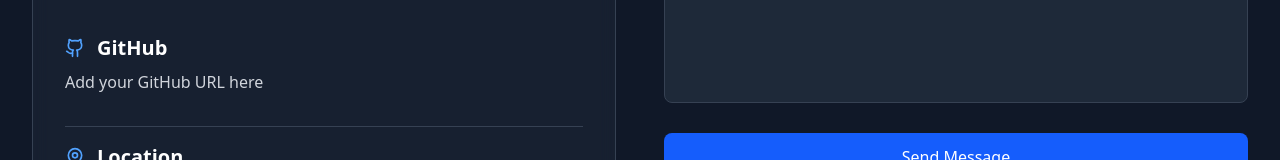
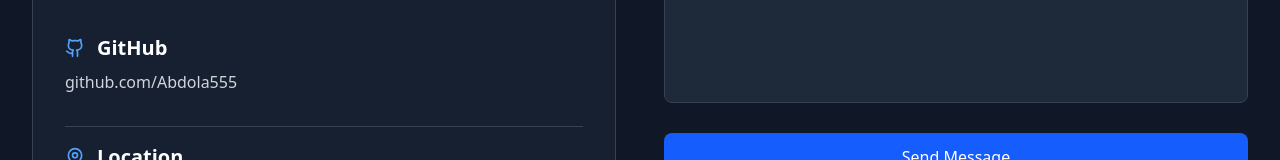
Before and after one commit to Abdola555/abdallah-elmaghawry, a React (Vite) app: page / in a window 1280 px wide. Shown: the part 7641-7801 px from the top of the page. Built offline with nearby package versions, Linux system fonts and the light colour scheme.

Commit message:
Add GitHub URL to portfolio

```diff
--- a/src/Portfolio.jsx
+++ b/src/Portfolio.jsx
@@ -815,7 +815,14 @@ function Portfolio() {
                       <Github className="h-5 w-5 text-blue-400 mr-3" />
                       GitHub
                     </h3>
-                    <p className="text-gray-300">Add your GitHub URL here</p>
+                    <a
+                      href="https://github.com/Abdola555"
+                      target="_blank"
+                      rel="noopener noreferrer"
+                      className="text-gray-300 hover:text-blue-300 break-all"
+                    >
+                      github.com/Abdola555
+                    </a>
                   </div>
                   <div className="pt-4 border-t border-gray-700">
                     <h3 className="text-xl font-bold mb-2 flex items-center">
@@ -930,7 +937,13 @@ function Portfolio() {
               >
                 <Mail className="h-6 w-6" />
               </a>
-              <a href="#" className="hover:text-blue-400 transition-colors" aria-label="GitHub">
+              <a
+                href="https://github.com/Abdola555"
+                target="_blank"
+                rel="noopener noreferrer"
+                className="hover:text-blue-400 transition-colors"
+                aria-label="GitHub"
+              >
                 <Github className="h-6 w-6" />
               </a>
             </div>
```
